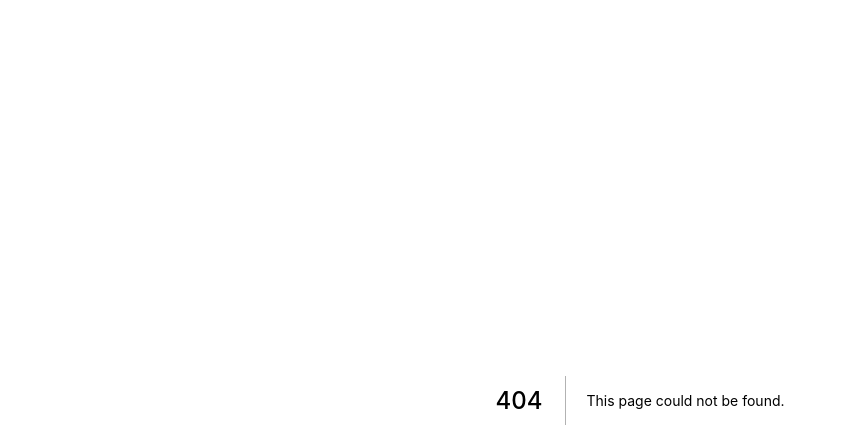
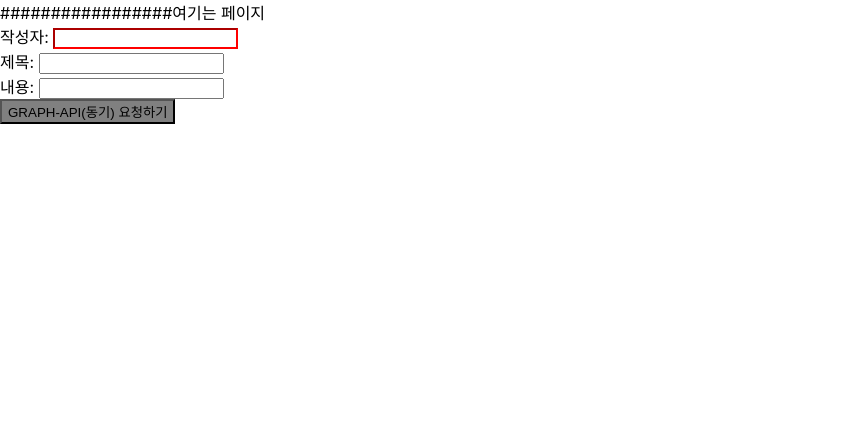
Before and after one commit to lsj0202/23-Frontend-Study, a Next.js app: page /section07/07-01-setState in a window 1280 px wide. Before the commit this address had no page. Shown: the top 448 px of the page, without its empty margins (0-847 px from the left). Built offline with nearby package versions, Linux system fonts and the light colour scheme.

Commit message:
BoardWrite components

```diff
--- /dev/null
+++ b/pages/section07/07-01-setState/index.js
@@ -0,0 +1,12 @@
+import React from 'react'
+import Container from '../../../src/components/units/board/07-write/BoardWrite.container'
+
+function index() {
+  return (
+    <div> #################여기는 페이지<br/>
+      <Container/>
+    </div>
+  )
+}
+
+export default index
--- /dev/null
+++ b/src/components/units/board/07-write/BoardWrite.container.js
@@ -0,0 +1,63 @@
+import React from 'react'
+import { useMutation } from '@apollo/client';
+import { useState } from 'react'
+import Presenter from './BoardWrite.presenter';
+import { CREATE_BOARD } from './BoardWrite.quries'
+
+function presenter() {
+  const [나의함수] = useMutation(CREATE_BOARD)
+
+  const [writer, setWriter] = useState("");
+  const [title, setTitle] = useState("");
+  const [contents, setContents] = useState("");
+  const [isActive, setIsActive] = useState(false);
+
+  const onClickSubmit = async () => {
+    const result = await 나의함수({
+      variables: {
+        writer: writer,
+        title: title,
+        contents: contents,
+      }
+    })
+    alert(result.data.createBoard.message)
+    console.log(result)
+  }
+
+  const onChangeWriter = (event) => {
+    setWriter(event.target.value)
+    if(writer && contents && title !== ""){
+      setIsActive(true)
+    } else{
+      setIsActive(false)
+    }
+  }
+  const onChangeTitle = (event) => {
+    setTitle(event.target.value)
+    if(writer && contents && title !== ""){
+      setIsActive(true)
+    } else{
+      setIsActive(false)
+    }
+  }
+  const onChangeContents = (event) => {
+    setContents(event.target.value)
+    if(writer && contents && title !== ""){
+      setIsActive(true)
+    } else{
+      setIsActive(false)
+    }
+  }
+
+  return (
+    <Presenter
+      s={onClickSubmit}
+      w={onChangeWriter}
+      t={onChangeTitle}
+      c={onChangeContents}
+      isActive={isActive}
+    />
+  )
+}
+
+export default presenter
--- /dev/null
+++ b/src/components/units/board/07-write/BoardWrite.presenter.js
@@ -0,0 +1,14 @@
+import * as A from './BoardWrite.styles'
+
+function presenter(props) {
+  return (
+    <>
+      작성자: <A.RedInput type="text" onChange={props.w}/><br/>
+      제목:  <input type="text" onChange={props.t}/><br/>
+      내용:  <input type="text" onChange={props.c}/><br/>
+      <A.BlueButton onClick={props.s} isActive={props.isActive}>GRAPH-API(동기) 요청하기</A.BlueButton>
+    </>
+  )
+}
+
+export default presenter
--- /dev/null
+++ b/src/components/units/board/07-write/BoardWrite.quries.js
@@ -0,0 +1,11 @@
+import { gql } from '@apollo/client'
+
+export const CREATE_BOARD = gql`
+  mutation createBoard($writer: String, $title: String, $contents: String){
+    createBoard(writer:$writer, title:$title, contents: $contents){
+      _id
+      number
+      message
+    }
+  }
+`
--- /dev/null
+++ b/src/components/units/board/07-write/BoardWrite.styles.js
@@ -0,0 +1,9 @@
+import styled from '@emotion/styled'
+
+export const RedInput = styled.input`
+  border-color: red;
+`
+
+export const BlueButton = styled.button`
+  background-color: ${(props) => props.isActive ? "blue" : "gray"};
+`
```
